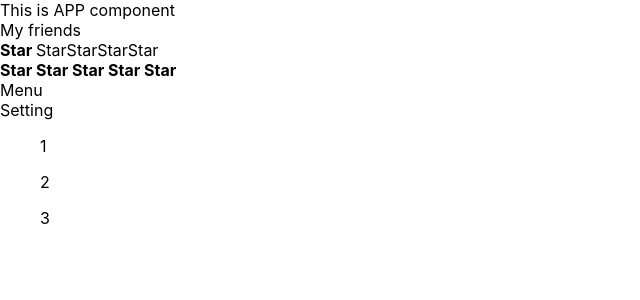
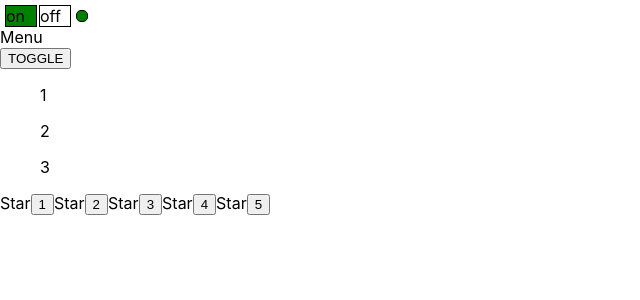
Before and after one commit to US-IGOR/React-training, a React (Create React App) app: page / in a window 1280 px wide. Shown: the top 300 px of the page, without its empty margins (0-640 px from the left). Built offline with nearby package versions, Linux system fonts and the light colour scheme.

Commit message:
6.useState

```diff
--- a/src/App.tsx
+++ b/src/App.tsx
@@ -2,16 +2,21 @@ import React from 'react';
 import './App.css';
 import {Accordion} from "./components/Accordion/Accordion";
 import {Rating} from "./components/Rating/Rating";
+import {OnOff} from "./components/OnOff/OnOff";
+import {UncontroledAccordion} from "./components/UncontroledAccordion/UncontroledAccordion";
+import {UncontroledRating} from "./components/UncontroledRating/UncontroledRating";
 
 function App() {
+    console.log('rendering App')
     return (
         <div className="App">
-            <PageTitle title={'This is APP component'}/>
-            <PageTitle title={'My friends'}/>
-            <Rating value={1}/>
-            <Rating value={5}/>
-            <Accordion title={'Menu'} collapsed={true}/>
-            <Accordion title={'Setting'} collapsed={false}/>
+            <OnOff/>
+            <UncontroledAccordion title={'Menu'}/>
+            <UncontroledRating/>
+
+
+
+
         </div>
     );
 }
--- a/src/components/OnOff/OnOff.tsx
+++ b/src/components/OnOff/OnOff.tsx
@@ -0,0 +1,51 @@
+import React, {useState} from 'react';
+
+type PropsType = {
+/*    on: boolean*/
+}
+
+
+
+export const OnOff = (props: PropsType) => {
+    console.log('rendering OnOff')
+    const [on,setOn]=useState(true)
+
+    console.log('on: '+on)
+
+
+    const onStyle = {
+        width: "30px",
+        height: "20px",
+        border: "1px solid black",
+        display: "inline-block",
+        marginLeft: '5px',
+        marginTop: '5px',
+        backgroundColor:  on ? 'green' : 'white'
+    };
+    const offStyle = {
+        width: "30px",
+        height: "20px",
+        border: "1px solid black",
+        display: "inline-block",
+        marginLeft: '2px',
+        marginTop: '5px',
+        backgroundColor:  on ? 'white' : 'red'
+    };
+    const indikatorStyle = {
+        width: "10px",
+        height: "10px",
+        borderRadius: "5px",
+        border: "1px solid black",
+        display: "inline-block",
+        marginLeft: '5px',
+        marginTop: '5px',
+        backgroundColor:  on ? 'green' : 'red'
+    };
+
+
+    return <div>
+        <div style={onStyle} onClick={ ()=> { setOn (true)}}>on</div>
+        <div style={offStyle} onClick={ ()=> { setOn (false)}}>off</div>
+        <div style={indikatorStyle}></div>
+    </div>
+}
--- /dev/null
+++ b/src/components/UncontroledAccordion/UncontroledAccordion.tsx
@@ -0,0 +1,35 @@
+import React, {useState} from "react";
+
+type UncontroledAccordionPropsType = {
+    title: string
+ /*   collapsed: boolean*/
+}
+type AccordionTitlePropsType = {
+    title: string,
+
+}
+
+
+export function UncontroledAccordion(props: UncontroledAccordionPropsType) {
+
+    const [collapsed,setCollapsed]=useState(false)
+
+
+    return <div>
+        <AccordionTitle title={props.title}/>
+        <button onClick={()=>{setCollapsed(!collapsed)}}>TOGGLE</button>
+        {!collapsed  && <AccordionBody/>}
+    </div>
+}
+
+const AccordionTitle = (props: AccordionTitlePropsType) => {
+    return (<div>{props.title}</div>
+    )
+}
+const AccordionBody = () => {
+    return (<div>
+        <ul>1</ul>
+        <ul>2</ul>
+        <ul>3</ul>
+    </div>)
+}
--- /dev/null
+++ b/src/components/UncontroledRating/UncontroledRating.tsx
@@ -0,0 +1,33 @@
+import React, {useState} from "react";
+
+
+type RatingPropsType= {
+
+}
+export function UncontroledRating(props: RatingPropsType) {
+
+ const [value,setValue] = useState(0)
+
+
+
+        return (<div>
+            <Star selected={ value>0 }/><button onClick={()=>{setValue(1)}}>1</button>
+            <Star selected={ value>1 }/><button onClick={()=>{setValue(2)}}>2</button>
+            <Star selected={ value>2 }/><button onClick={()=>{setValue(3)}}>3</button>
+            <Star selected={ value>3 }/><button onClick={()=>{setValue(4)}}>4</button>
+            <Star selected={ value>4 }/><button onClick={()=>{setValue(5)}}>5</button>
+        </div>)
+
+
+}
+
+type PropsType = {
+    selected: boolean
+}
+const Star = (props: PropsType) => {
+    if (props.selected === true) {
+        return (<span><b>Star </b></span>)
+    } else {
+        return (<span>Star</span>)
+    }
+}
```
